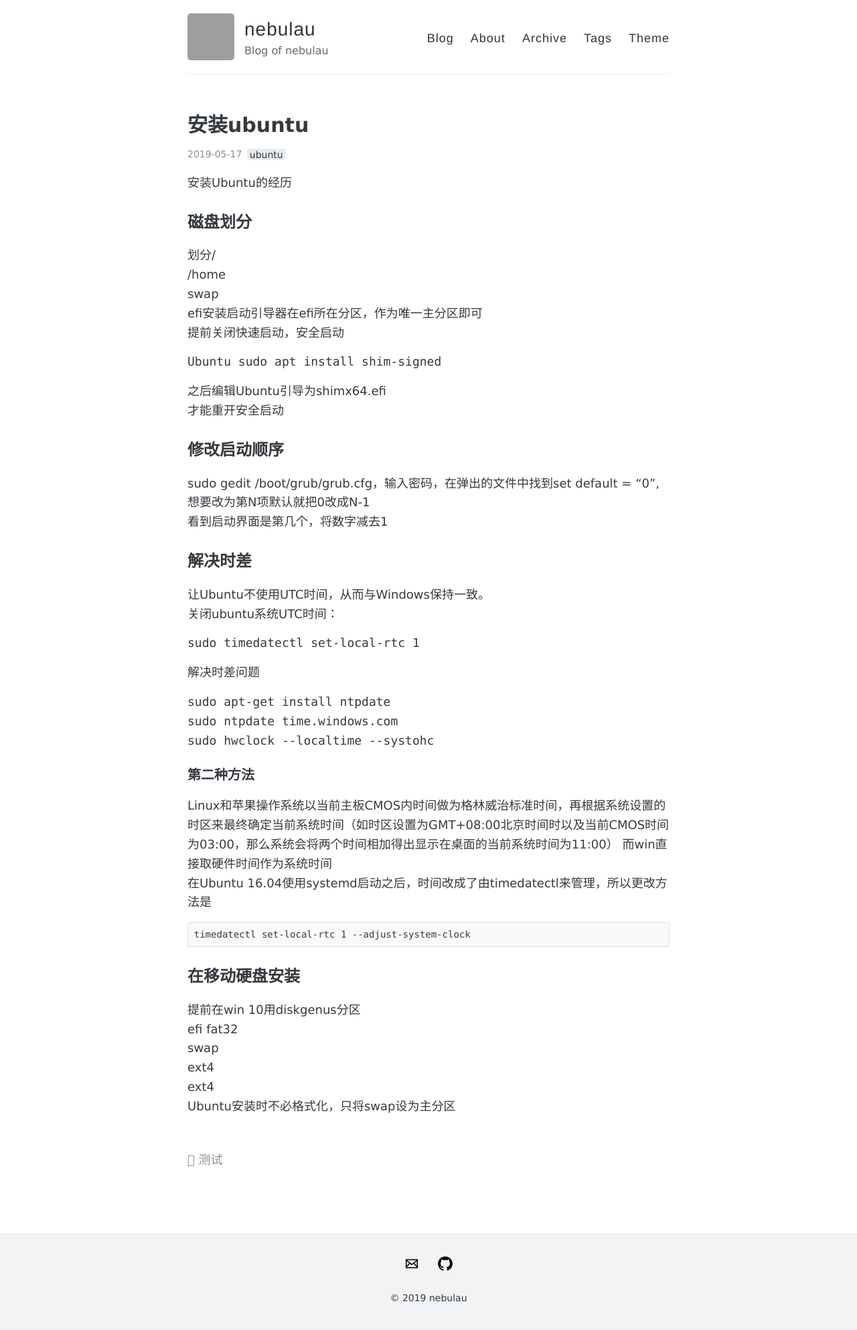
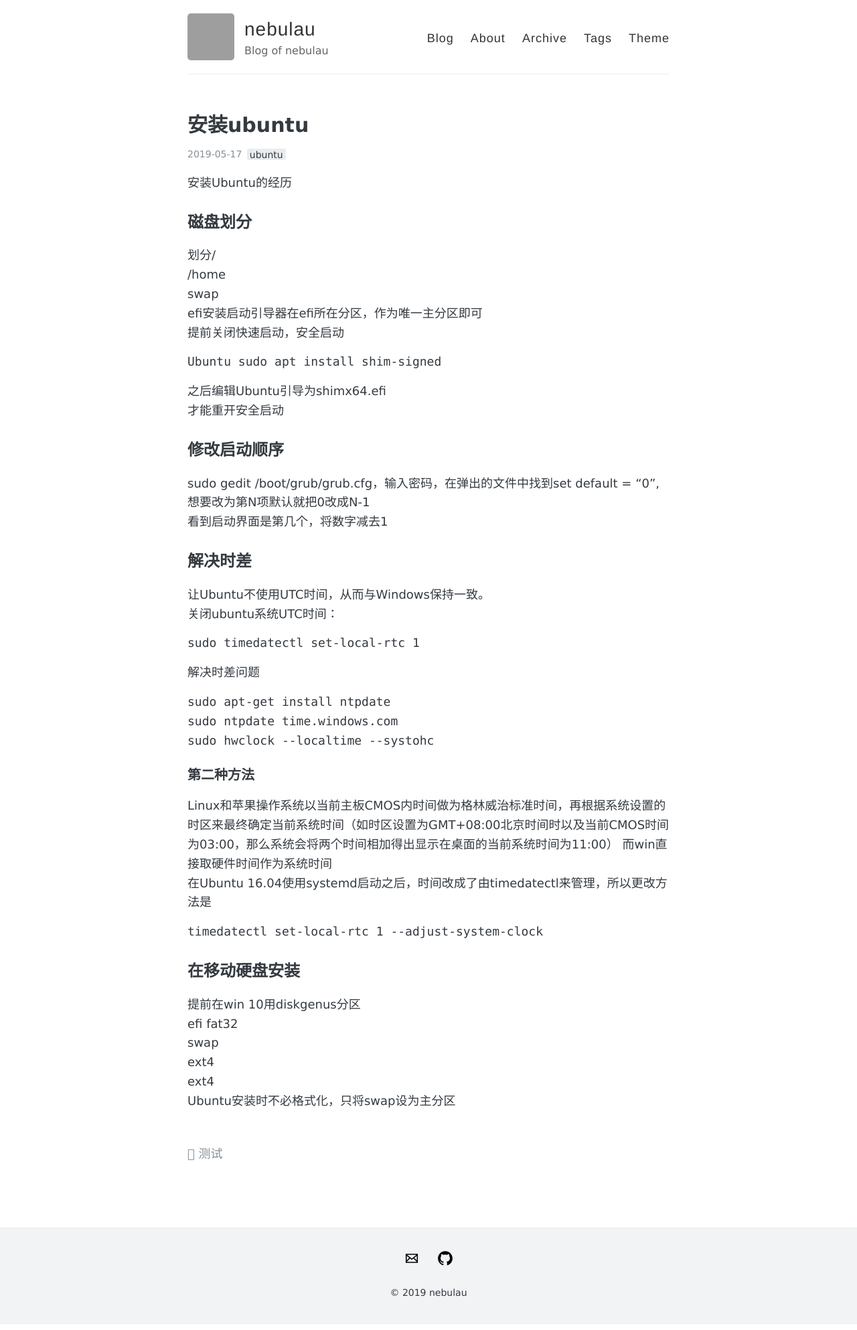
Before and after one commit to nebulau/nebulau.github.io, a Jekyll site: the page built from _posts/2019-5-17-安装ubuntu.md, in a window 1280 px wide. Shown: the whole page at 67% size. Built offline with Jekyll 4.4.1, drawn with Linux system fonts in a browser that asks for light colours; grey boxes are pictures that could not be loaded.

Commit message:
submit@2019-05-17 20:32:33

````diff
--- a/_posts/2019-5-17-安装ubuntu.md
+++ b/_posts/2019-5-17-安装ubuntu.md
@@ -36,7 +36,7 @@ sudo hwclock --localtime --systohc
 ### 第二种方法
 Linux和苹果操作系统以当前主板CMOS内时间做为格林威治标准时间，再根据系统设置的时区来最终确定当前系统时间（如时区设置为GMT+08:00北京时间时以及当前CMOS时间为03:00，那么系统会将两个时间相加得出显示在桌面的当前系统时间为11:00） 而win直接取硬件时间作为系统时间
 在Ubuntu 16.04使用systemd启动之后，时间改成了由timedatectl来管理，所以更改方法是
-```text
+```code
 timedatectl set-local-rtc 1 --adjust-system-clock
 ```
 ## 在移动硬盘安装
````
Also changed, not shown: 1 other file.
